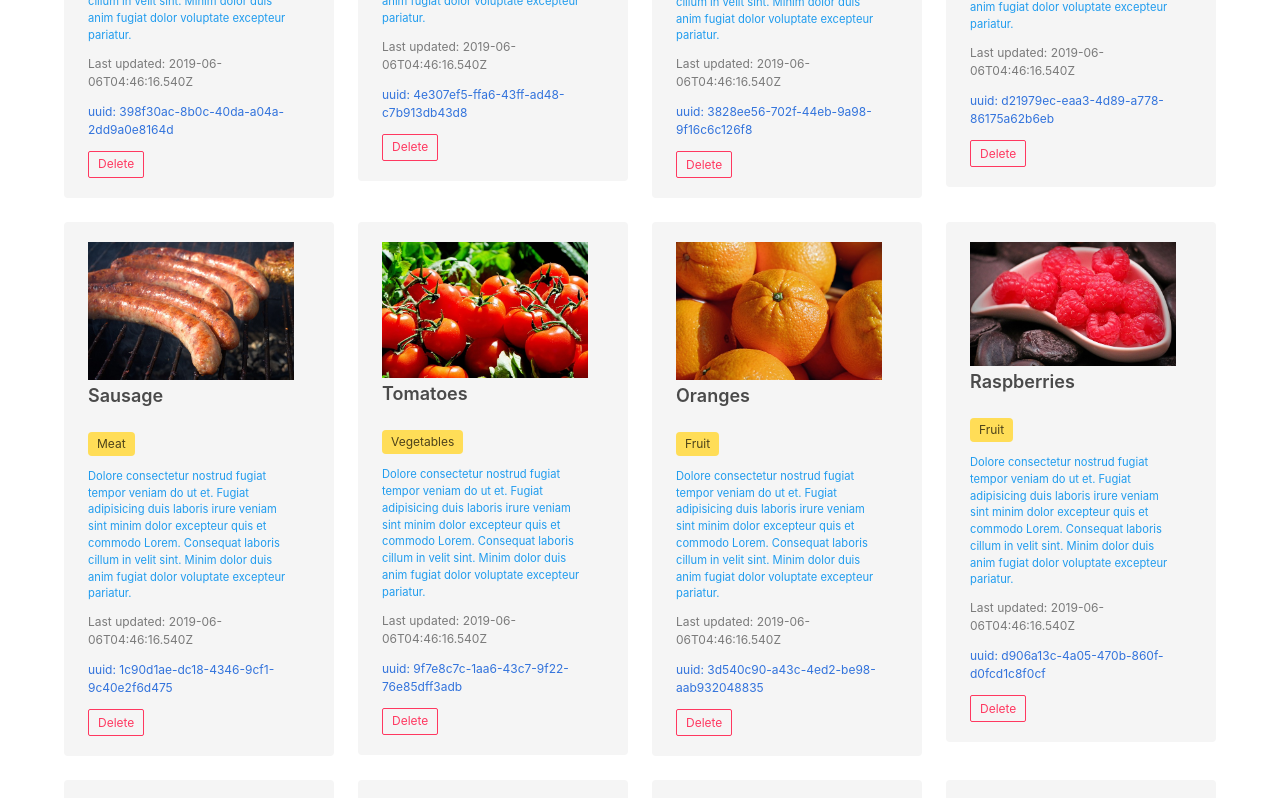
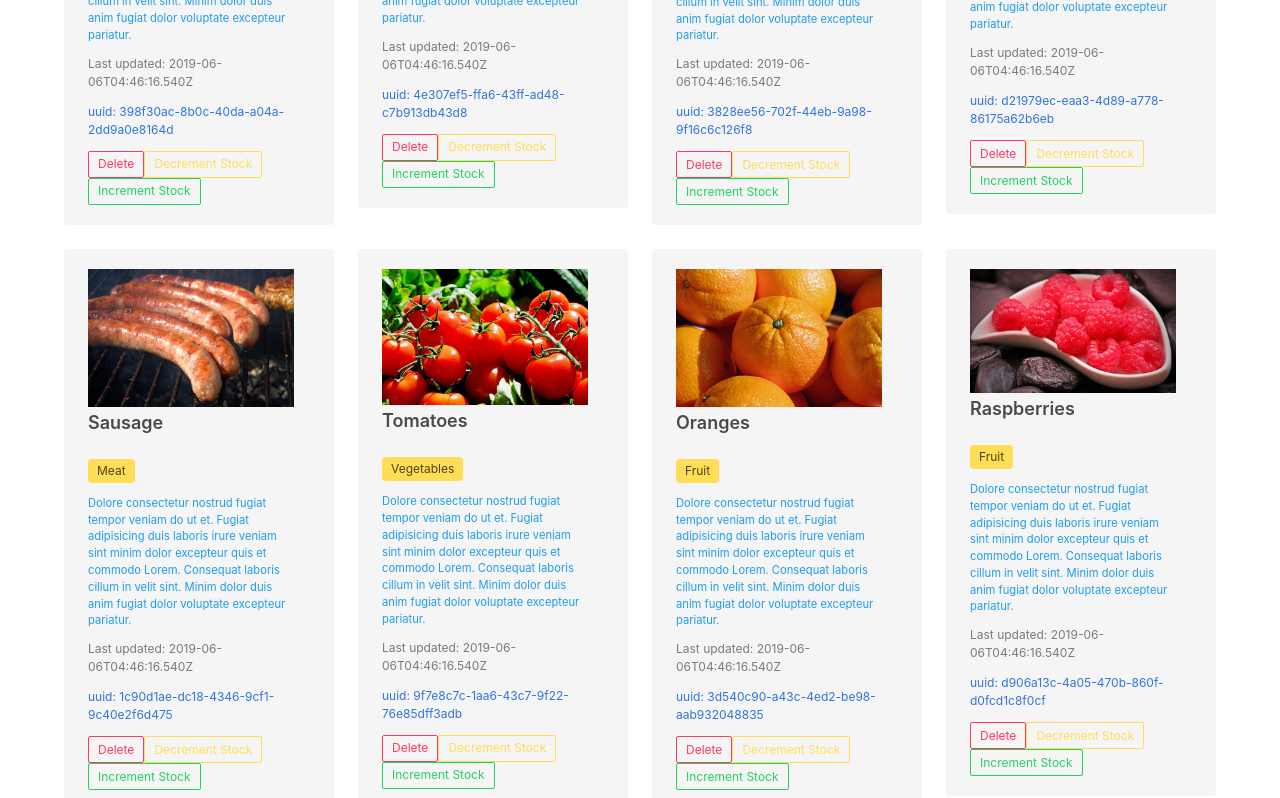
Before and after one commit to danielc92/react-grocery-app, a React (Create React App) app: page /#/ in a window 1280 px wide. Shown: the part 1400-2198 px from the top of the page. Built offline with nearby package versions, Linux system fonts and the light colour scheme.

Commit message:
Added stock function as Prop and added buttons referencing it

```diff
--- a/src/GroceryDetail.js
+++ b/src/GroceryDetail.js
@@ -37,6 +37,8 @@ export default class GroceryDetail extends Component {
                 <p className="has-text-grey help">Last updated: {this.props.item.last_updated}</p>
                 <p className="help has-text-link">uuid: {this.props.item.uuid}</p>
                 <button onClick={this.props.deleteGrocery.bind(this, this.props.item.uuid)} className="button is-outlined is-danger is-small">Delete</button>
+                <button onClick={this.props.modifyStock.bind(this, this.props.item.uuid, -1)} className="button is-outlined is-warning is-small">Decrement Stock</button>
+                <button onClick={this.props.modifyStock.bind(this, this.props.item.uuid, 1)} className="button is-outlined is-success is-small">Increment Stock</button>
             </div>
         </div>
     </article>
--- a/src/GroceryList.js
+++ b/src/GroceryList.js
@@ -15,7 +15,7 @@ export default class GroceryList extends Component {
             {
 
                 this.props.data.map(item => {
-                    return <GroceryDetail deleteGrocery={this.props.deleteGrocery} key={item.id} item={item}
+                    return <GroceryDetail modifyStock={this.props.modifyStock} deleteGrocery={this.props.deleteGrocery} key={item.id} item={item}
                     />
                 })
 
```
